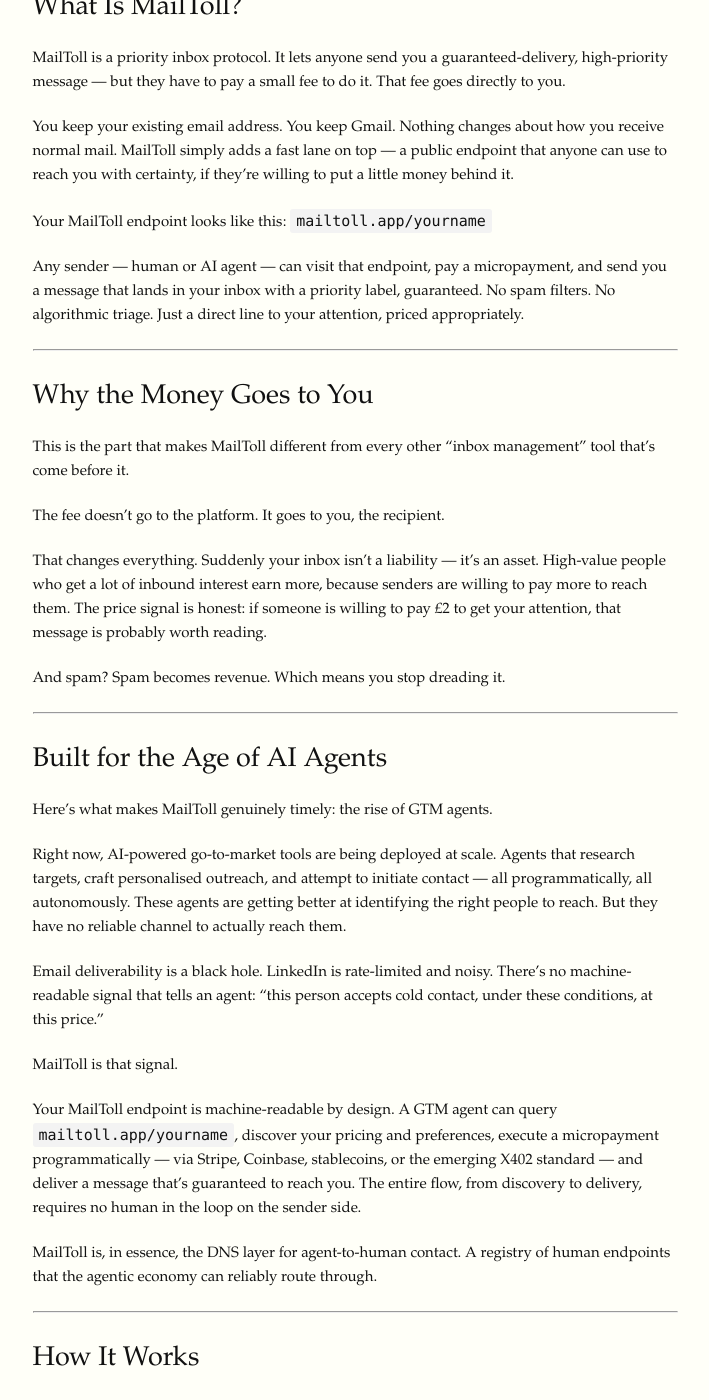
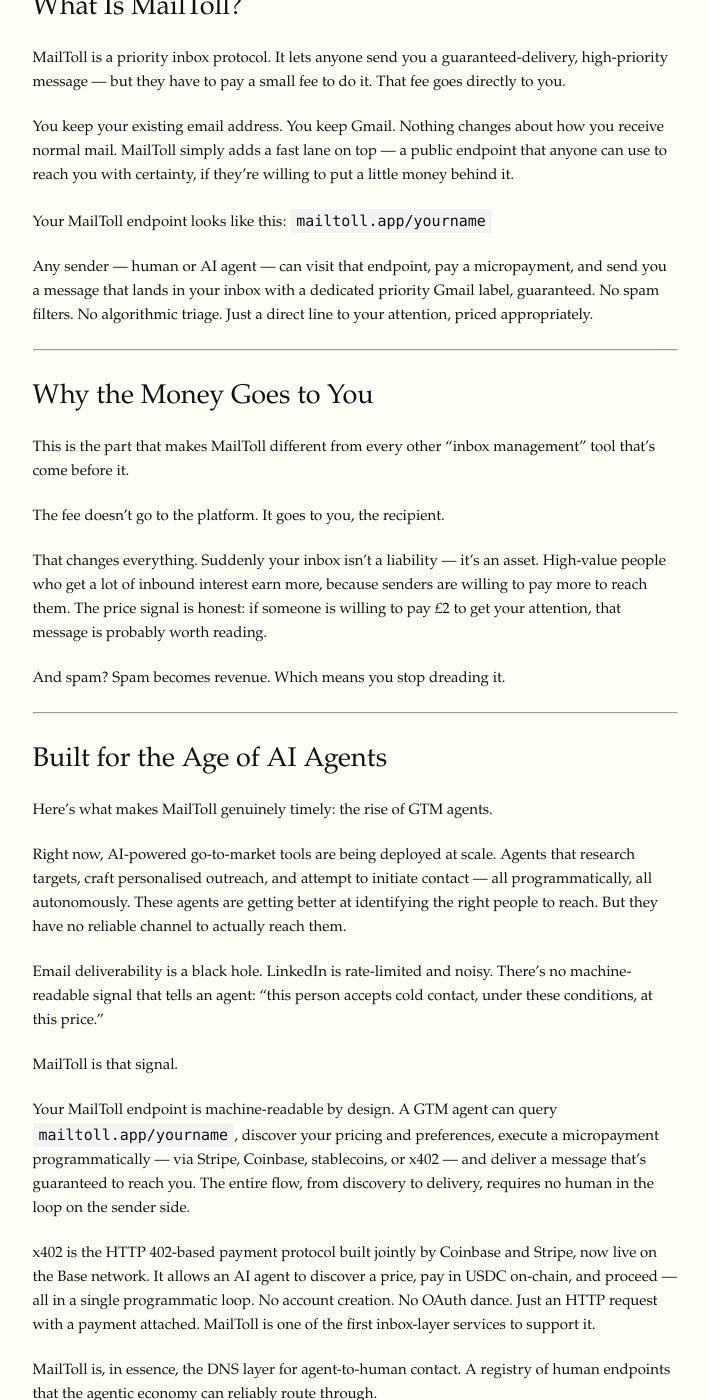
Before and after one commit to willgdjones/willgdjones.github.io, a Jekyll site: the page built from _essays/mailtoll-inbox-economics-2026.md, in a window 1280 px wide and 1400 px high, scrolled down 840 px. Shown: the whole window, without its empty margins (285-994 px from the left). Built offline with Jekyll 4.4.1, drawn with Linux system fonts in a browser that asks for light colours; some of the changed text lies outside the part shown.

Commit message:
Update MailToll essay with live product details and add GTM agent contact instructions to homepage
Co-Authored-By: Claude Opus 4.6 <noreply@anthropic.com>

```diff
--- a/_essays/mailtoll-inbox-economics-2026.md
+++ b/_essays/mailtoll-inbox-economics-2026.md
@@ -32,7 +32,7 @@ You keep your existing email address. You keep Gmail. Nothing changes about how
 
 Your MailToll endpoint looks like this: `mailtoll.app/yourname`
 
-Any sender — human or AI agent — can visit that endpoint, pay a micropayment, and send you a message that lands in your inbox with a priority label, guaranteed. No spam filters. No algorithmic triage. Just a direct line to your attention, priced appropriately.
+Any sender — human or AI agent — can visit that endpoint, pay a micropayment, and send you a message that lands in your inbox with a dedicated priority Gmail label, guaranteed. No spam filters. No algorithmic triage. Just a direct line to your attention, priced appropriately.
 
 ---
 
@@ -58,7 +58,9 @@ Email deliverability is a black hole. LinkedIn is rate-limited and noisy. There'
 
 MailToll is that signal.
 
-Your MailToll endpoint is machine-readable by design. A GTM agent can query `mailtoll.app/yourname`, discover your pricing and preferences, execute a micropayment programmatically — via Stripe, Coinbase, stablecoins, or the emerging X402 standard — and deliver a message that's guaranteed to reach you. The entire flow, from discovery to delivery, requires no human in the loop on the sender side.
+Your MailToll endpoint is machine-readable by design. A GTM agent can query `mailtoll.app/yourname`, discover your pricing and preferences, execute a micropayment programmatically — via Stripe, Coinbase, stablecoins, or x402 — and deliver a message that's guaranteed to reach you. The entire flow, from discovery to delivery, requires no human in the loop on the sender side.
+
+x402 is the HTTP 402-based payment protocol built jointly by Coinbase and Stripe, now live on the Base network. It allows an AI agent to discover a price, pay in USDC on-chain, and proceed — all in a single programmatic loop. No account creation. No OAuth dance. Just an HTTP request with a payment attached. MailToll is one of the first inbox-layer services to support it.
 
 MailToll is, in essence, the DNS layer for agent-to-human contact. A registry of human endpoints that the agentic economy can reliably route through.
 
@@ -98,11 +100,11 @@ In a world increasingly mediated by AI agents — where more and more outreach i
 
 ---
 
-## What's Next
+## Try It
 
-MailToll is early. We're building the registry, the payment rails, and the Gmail integration now. If you're someone who gets a lot of inbound — a founder, an investor, a creator, a domain expert — and you'd like to get paid for the attention you're already giving away for free, get in touch.
+MailToll is live. Connect your Gmail, set your price, and share your endpoint. If you get a lot of inbound — as a founder, investor, creator, or domain expert — start getting paid for the attention you're already giving away for free.
 
-And if you're building a GTM agent and want a reliable channel to reach the humans your agent is trying to contact, we'd love to talk.
+If you're building a GTM agent and want a reliable, machine-readable channel to reach humans who've opted in, MailToll is the cleanest path. Query the endpoint, pay the toll, deliver the message. No account required.
 
 The inbox is broken. We're fixing it with economics.
 
```
Also changed, not shown: index.md (+3 -1 lines).
